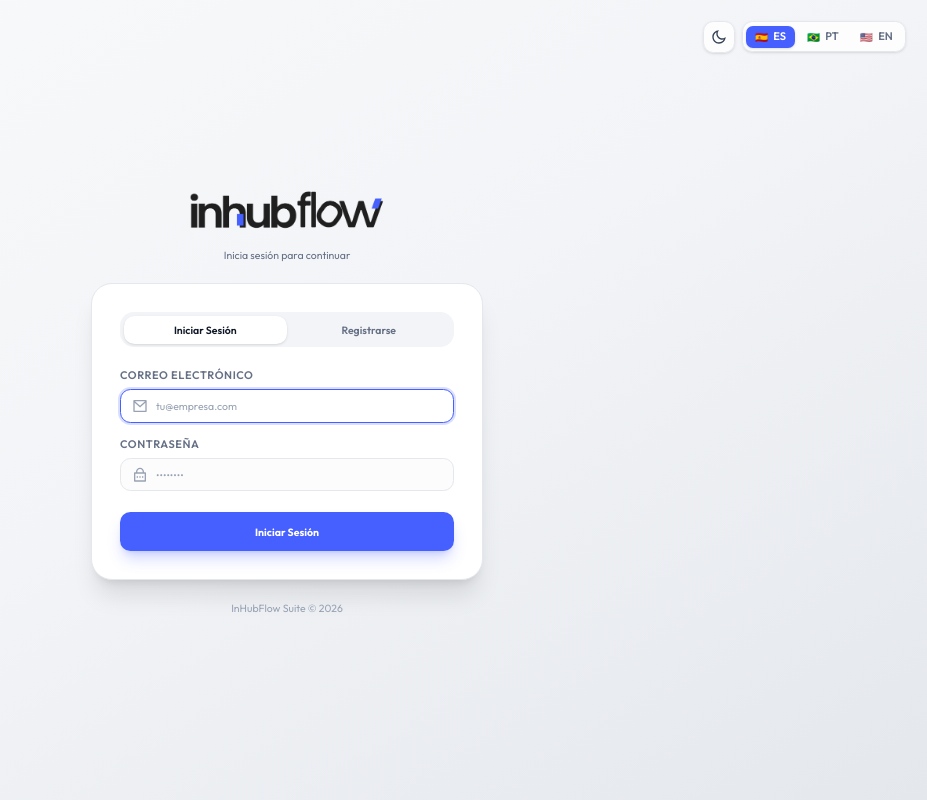
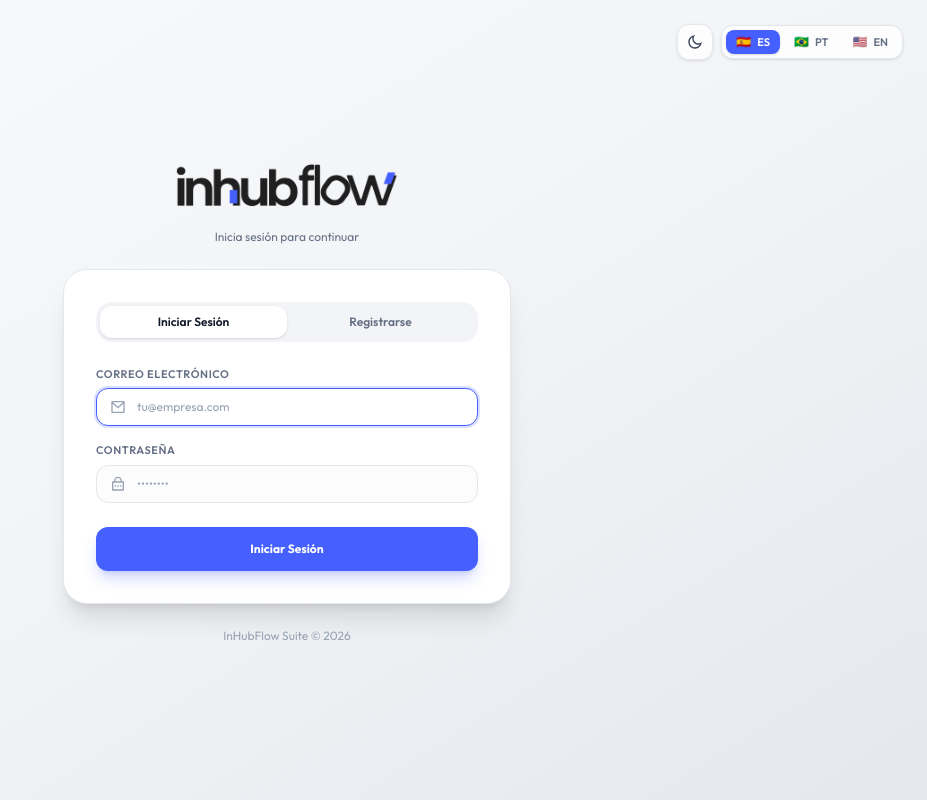
Before and after one commit to Inhubflow-core/inhubflow-linki, a Next.js app: page /login in a window 1280 px wide. Shown: the whole page, without its empty margins (353-1280 px from the left). Built offline with nearby package versions, Linux system fonts and the light colour scheme; no server answers.

Commit message:
fix: set root html font-size to 16px so text-sm (0.875rem) calculates to exact 14px matching Chatwoot

```diff
--- a/styles/globals.css
+++ b/styles/globals.css
@@ -138,14 +138,18 @@ p, span, a, label, table, th, td, div {
   font-family: "Outfit", -apple-system, BlinkMacSystemFont, "Segoe UI", Roboto, "Helvetica Neue", Tahoma, Arial, sans-serif !important;
 }
 
+html {
+  font-size: 16px;
+}
+
 html,
 body {
   height: 100%;
   margin: 0;
   padding: 0;
-  font-size: 14px;
+  font-size: 1rem;
   font-weight: 400;
-  line-height: 1.45;
+  line-height: 1.5;
   letter-spacing: 0em;
   -webkit-font-smoothing: antialiased;
   -moz-osx-font-smoothing: grayscale;
```
